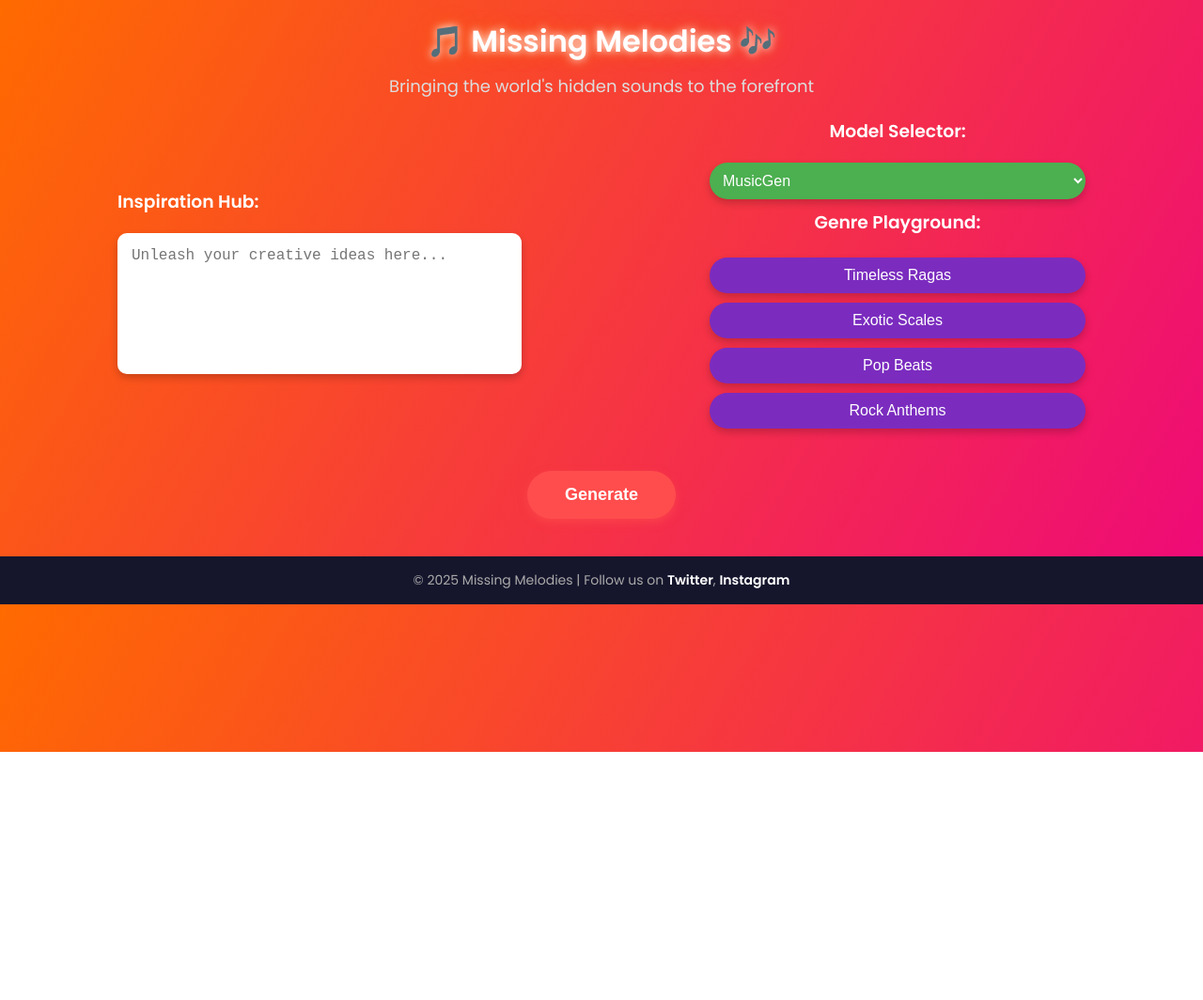
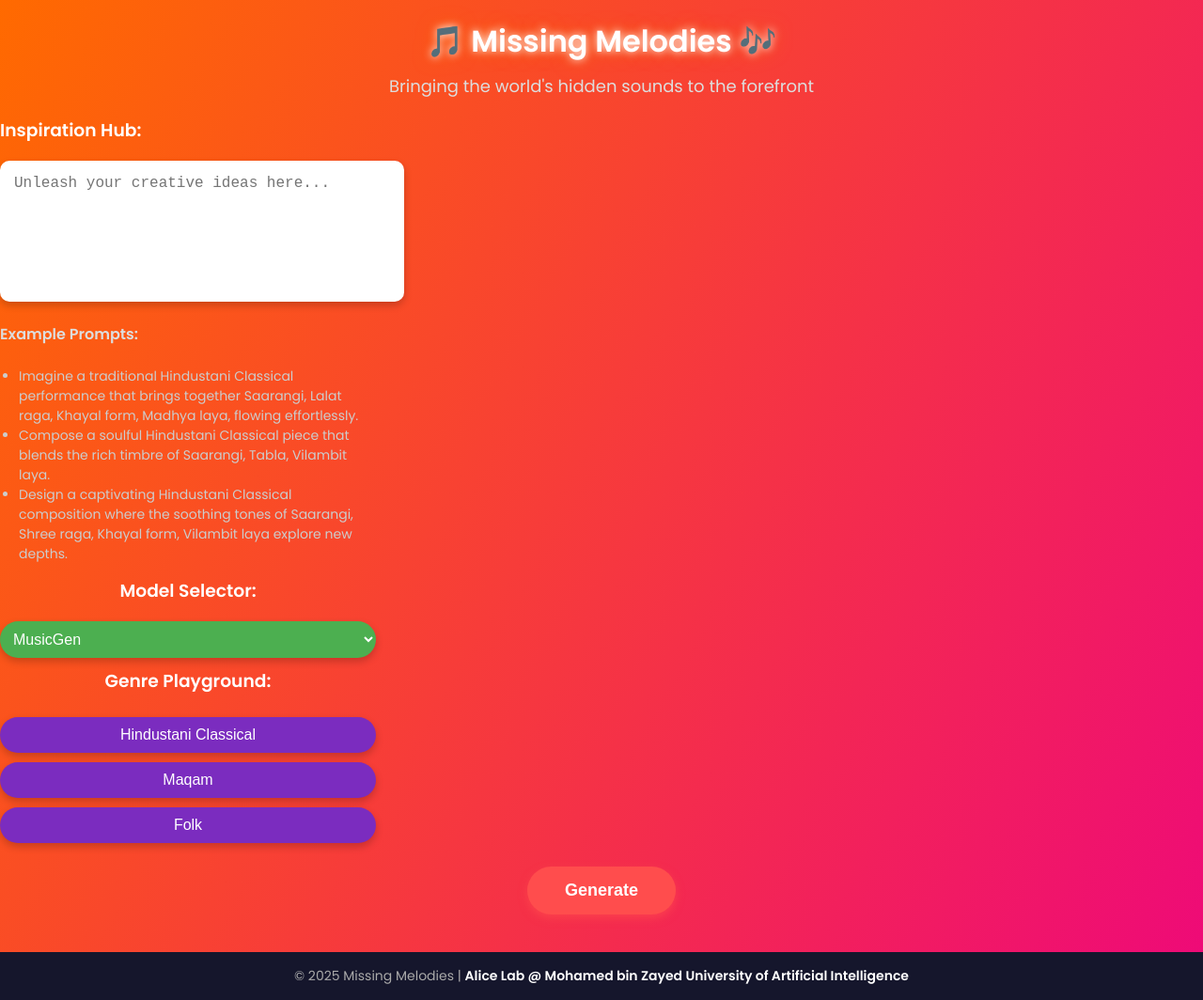
Before and after one commit to shivam-MBZUAI/Music-Generator, a plain HTML site: page index.html in a window 1280 px wide. Shown: the whole page at 94% size. Before the commit the page ends 800 px from the top, so only its background shows below. Drawn offline with Linux system fonts and the light colour scheme.

Commit message:
Added Features

```diff
--- a/index.html
+++ b/index.html
@@ -155,11 +155,18 @@
   <header>🎵 Missing Melodies 🎶</header>
   <div class="tagline">Bringing the world's hidden sounds to the forefront</div>
 
-  <div class="container">
-    <div class="prompt-box">
-      <h3>Inspiration Hub:</h3>
-      <textarea placeholder="Unleash your creative ideas here..."></textarea>
+  <div class="prompt-box">
+    <h3>Inspiration Hub:</h3>
+    <textarea placeholder="Unleash your creative ideas here..."></textarea>
+    <div class="examples">
+      <h4 style="margin-top: 15px; font-size: 16px; color: #ddd;">Example Prompts:</h4>
+      <ul style="font-size: 14px; color: #ccc; padding-left: 20px;">
+        <li>Imagine a traditional Hindustani Classical performance that brings together Saarangi, Lalat raga, Khayal form, Madhya laya, flowing effortlessly.</li>
+        <li>Compose a soulful Hindustani Classical piece that blends the rich timbre of Saarangi, Tabla, Vilambit laya.</li>
+        <li>Design a captivating Hindustani Classical composition where the soothing tones of Saarangi, Shree raga, Khayal form, Vilambit laya explore new depths.</li>
+      </ul>
     </div>
+  </div>
 
     <div class="models-genres">
       <h3>Model Selector:</h3>
@@ -171,10 +178,9 @@
 
       <h3>Genre Playground:</h3>
       <div class="genres">
-        <button>Timeless Ragas</button>
-        <button>Exotic Scales</button>
-        <button>Pop Beats</button>
-        <button>Rock Anthems</button>
+        <button>Hindustani Classical</button>
+        <button>Maqam</button>
+        <button>Folk</button>
       </div>
     </div>
   </div>
@@ -184,7 +190,7 @@
   </div>
 
   <footer>
-    © 2025 Missing Melodies | Follow us on <a href="#">Twitter</a>, <a href="#">Instagram</a>
+    © 2025 Missing Melodies | <a href="#">Alice Lab @ Mohamed bin Zayed University of Artificial Intelligence</a>
   </footer>
 </body>
 </html>
```
